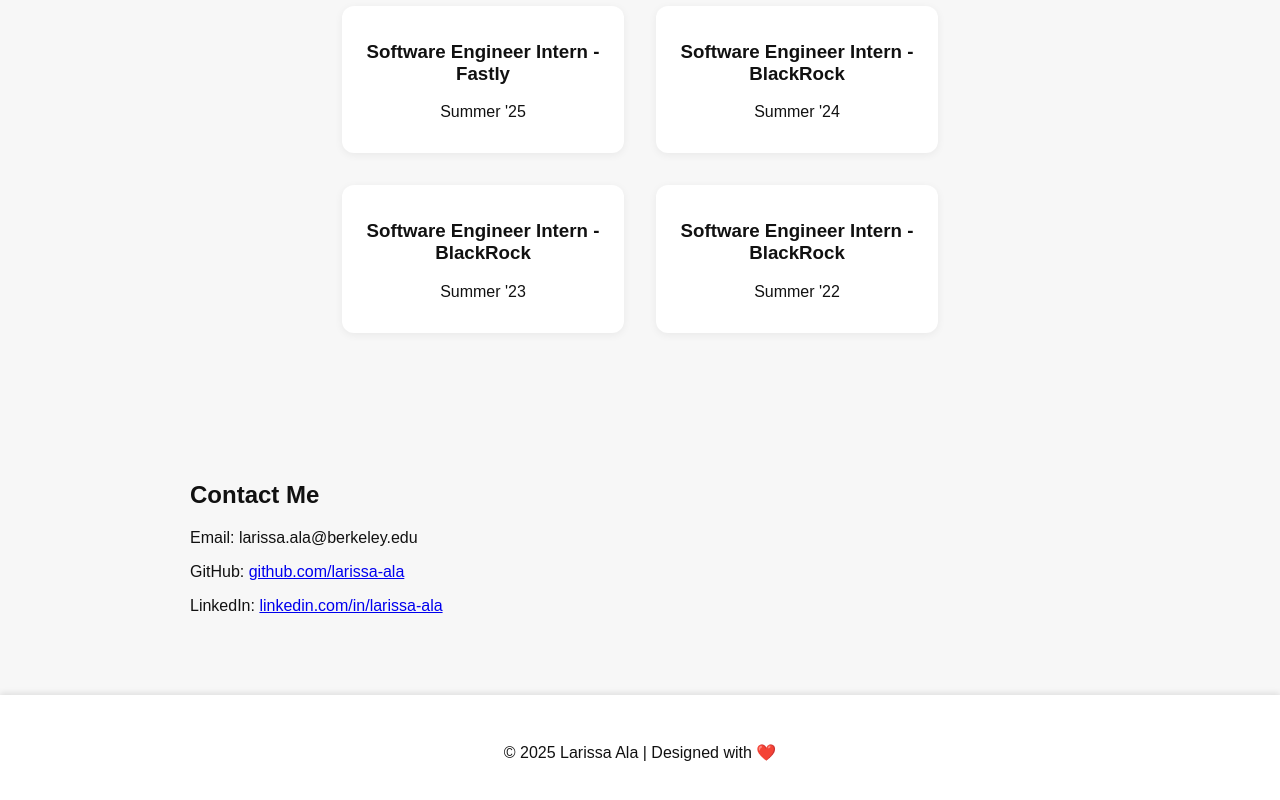
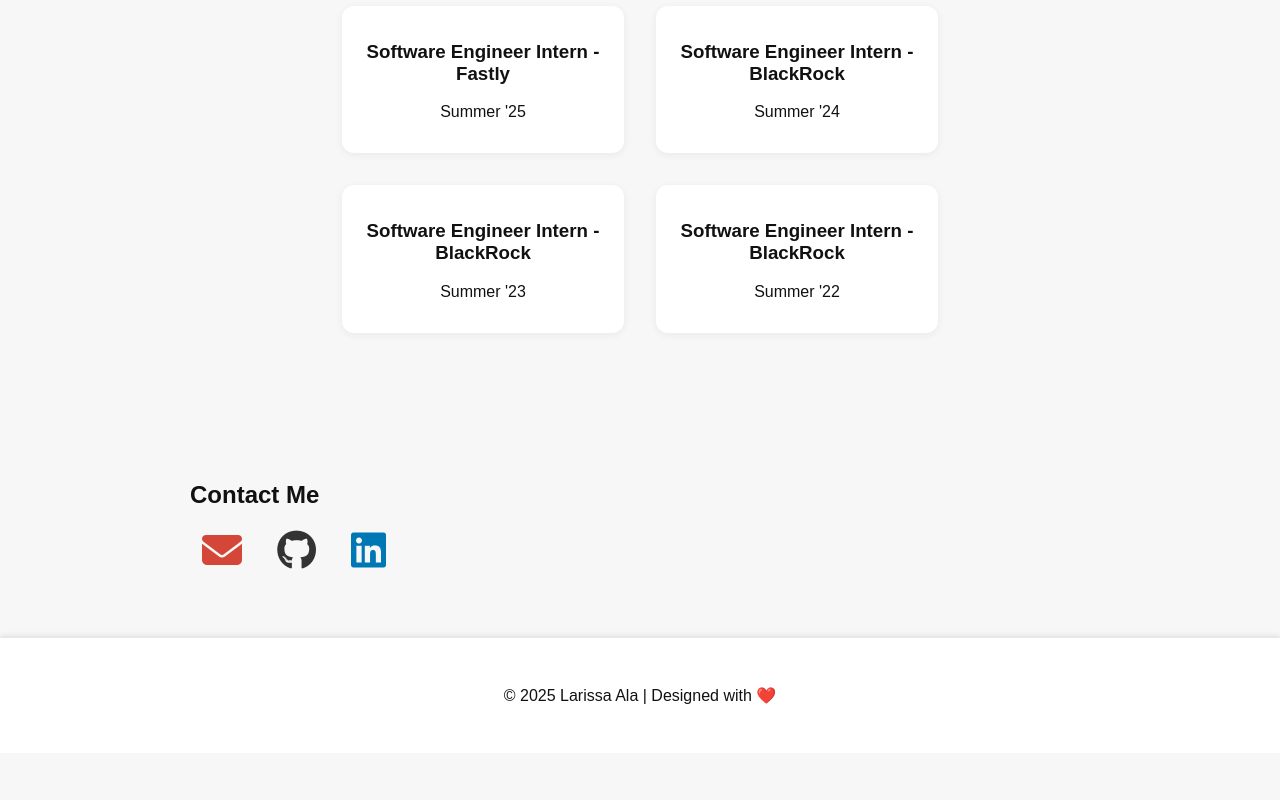
Before and after one commit to larissa-ala/larissa-ala.github.io, a plain HTML site: page index.html in a window 1280 px wide. Shown: the part 2282-3082 px from the top of the page. After the commit the page ends 3035 px from the top, so only its background shows below. Drawn offline with Linux system fonts and the light colour scheme.

Commit message:
adding contact icons

```diff
--- a/index.html
+++ b/index.html
@@ -5,6 +5,7 @@
   <meta name="viewport" content="width=device-width, initial-scale=1.0">
   <title>Larissa Ala</title>
   <link rel="stylesheet" href="style.css">
+  <link rel="stylesheet" href="https://cdnjs.cloudflare.com/ajax/libs/font-awesome/6.5.0/css/all.min.css">
 </head>
 <body>
   <div id="soccer-cursor"></div>
@@ -161,10 +162,20 @@
   <!-- Contact Section -->
   <section id="contact">
     <h2>Contact Me</h2>
-    <p>Email: larissa.ala@berkeley.edu</p>
-    <p>GitHub: <a href="https://github.com/larissa-ala">github.com/larissa-ala</a></p>
-    <p>LinkedIn: <a href="https://www.linkedin.com/in/larissa-ala/">linkedin.com/in/larissa-ala</a></p>
+    <div class="contact-icons">
+      <a href="mailto:larissa.ala@berkeley.edu" target="_blank" aria-label="Email">
+        <i class="fas fa-envelope"></i>
+      </a>
+      <a href="https://github.com/larissa-ala" target="_blank" aria-label="GitHub">
+        <i class="fab fa-github"></i>
+      </a>
+      <a href="https://www.linkedin.com/in/larissa-ala/" target="_blank" aria-label="LinkedIn">
+        <i class="fab fa-linkedin"></i>
+      </a>
+    </div>
   </section>
+
+
 
   <!-- Footer -->
   <footer>
--- a/style.css
+++ b/style.css
@@ -173,3 +173,28 @@
 body:active #soccer-cursor {
   transform: translate(-50%, -50%) scale(1.3);
 }
+
+/* ================================
+   Contact Icons
+   ================================ */
+.contact-icons a {
+  font-size: 2.5rem;
+  margin: 0 12px;
+  text-decoration: none;
+}
+
+.contact-icons a[aria-label="Email"] i {
+  color: #D44638; /* Gmail red */
+}
+
+.contact-icons a[aria-label="GitHub"] i {
+  color: #333333; /* GitHub dark gray */
+}
+
+.contact-icons a[aria-label="LinkedIn"] i {
+  color: #0077B5; /* LinkedIn blue */
+}
+
+.contact-icons a:hover i {
+  opacity: 0.8; /* Slight fade on hover */
+}
```
